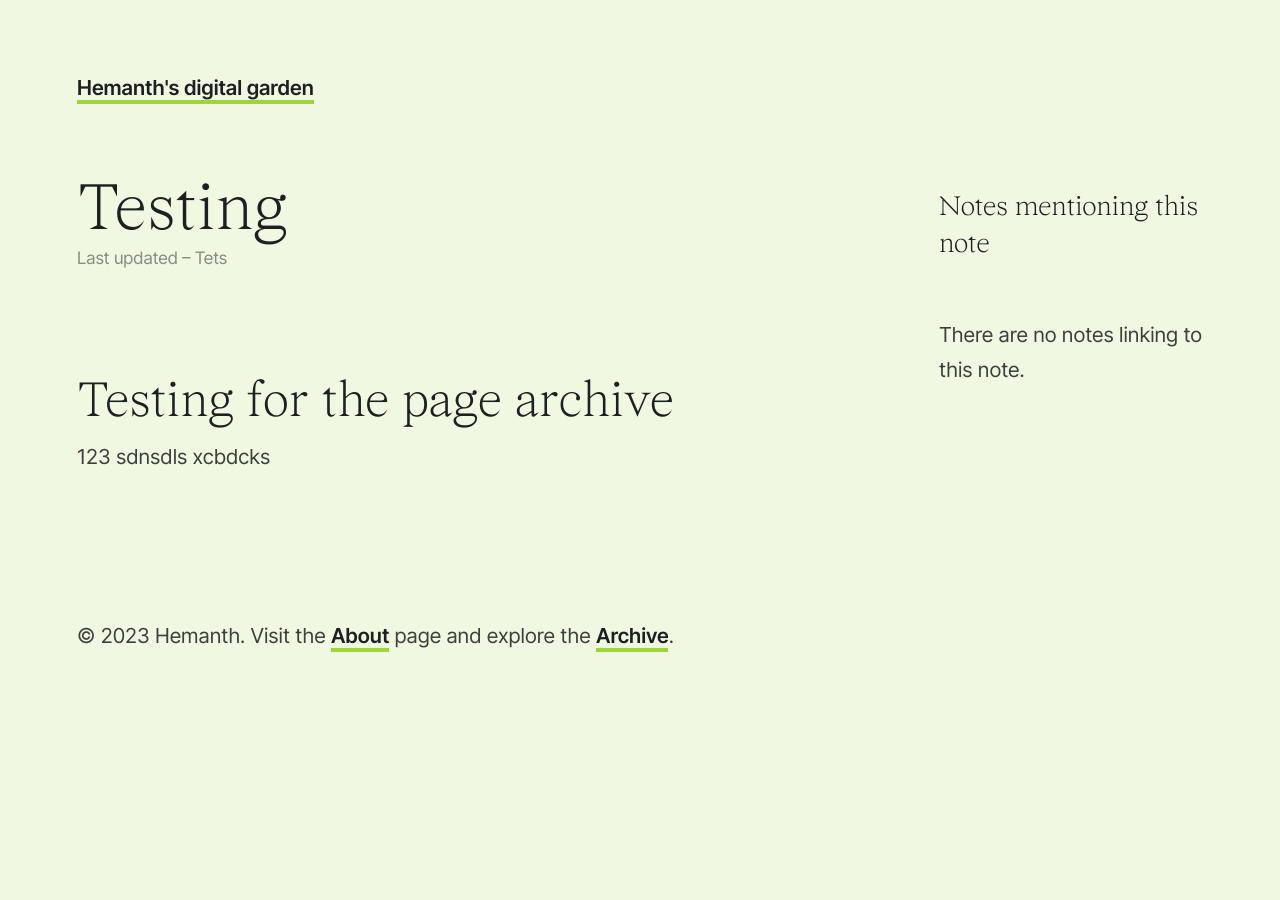
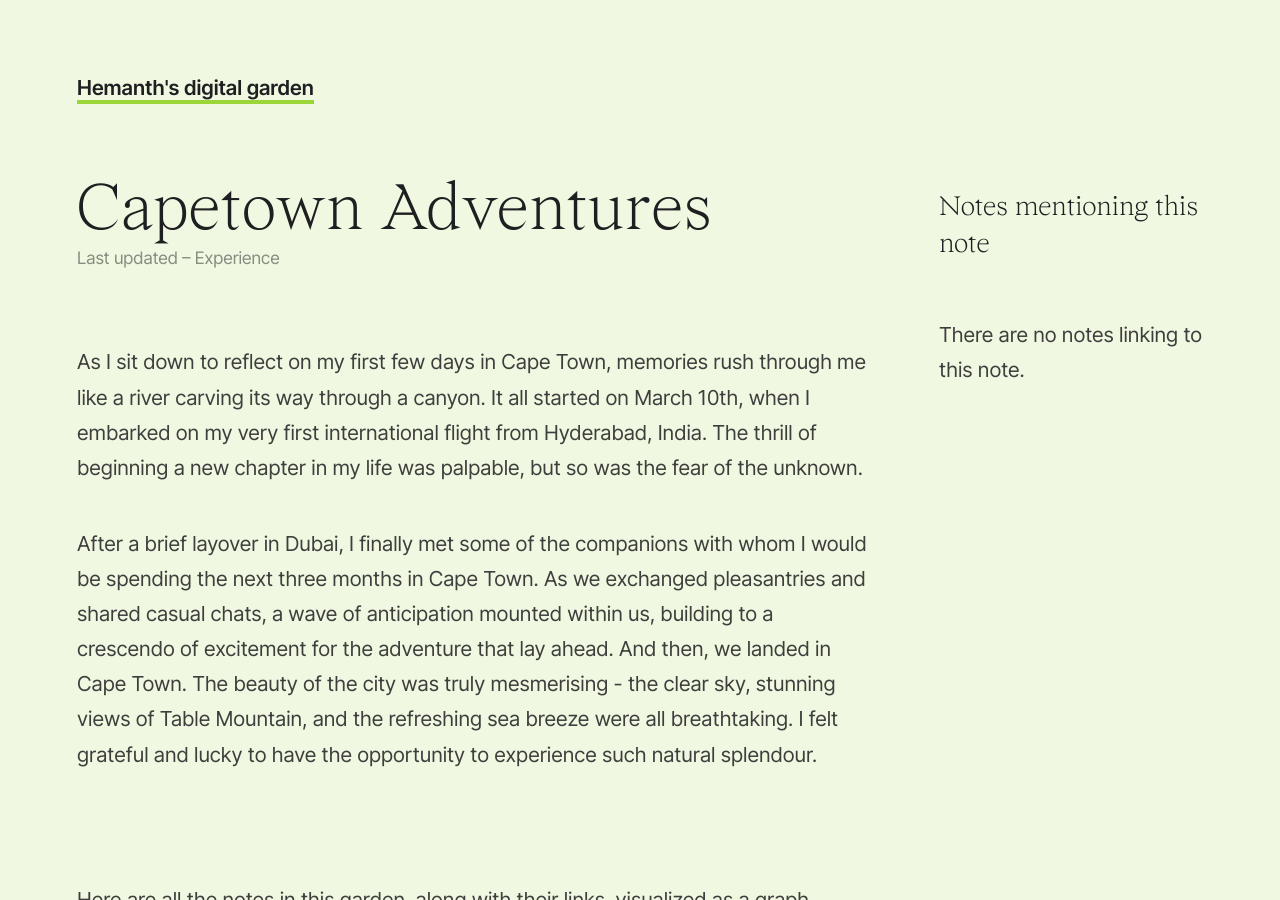
Before and after one commit to hemanthkapa/web-page, a Jekyll site: the page built from _notes/note 1.md, in a window 1280 px wide and 900 px high. Built offline with Jekyll 4.4.1, drawn with Linux system fonts in a browser that asks for light colours; some of the changed text lies outside the part shown.

Commit message:
addition

```diff
--- a/_layouts/note.html
+++ b/_layouts/note.html
@@ -18,10 +18,13 @@ layout: default
     </div>
     {% endfor %}
   {% else %}
-    <div>
-      <p>
-        There are no notes linking to this note.
-      </p>
-    </div>
+
+  <div>
+    <p>
+      There are no notes linking to this note.
+    </p>
+  </div>
   {% endif %}
 </aside>
+<section>
+  {%- if site.show_notes_graph -%}<p>Here are all the notes in this garden, along with their links, visualized as a graph.</p>{% include notes-graph.html %}{%- endif -%}</section>
--- a/_notes/note 1.md
+++ b/_notes/note 1.md
@@ -1,10 +1,10 @@
 ---
-title: Testing
-category: Tets
+title: Capetown Adventures
+category: Experience
 favicon: 🎨
 ---
 
-## Testing for the page archive
-123
-sdnsdls
-xcbdcks
+As I sit down to reflect on my first few days in Cape Town, memories rush through me like a river carving its way through a canyon. It all started on March 10th, when I embarked on my very first international flight from Hyderabad, India. The thrill of beginning a new chapter in my life was palpable, but so was the fear of the unknown.
+
+
+After a brief layover in Dubai, I finally met some of the companions with whom I would be spending the next three months in Cape Town. As we exchanged pleasantries and shared casual chats, a wave of anticipation mounted within us, building to a crescendo of excitement for the adventure that lay ahead. And then, we landed in Cape Town. The beauty of the city was truly mesmerising - the clear sky, stunning views of Table Mountain, and the refreshing sea breeze were all breathtaking. I felt grateful and lucky to have the opportunity to experience such natural splendour.
```
Also changed, not shown: _pages/about.md (+19 -0 lines).
